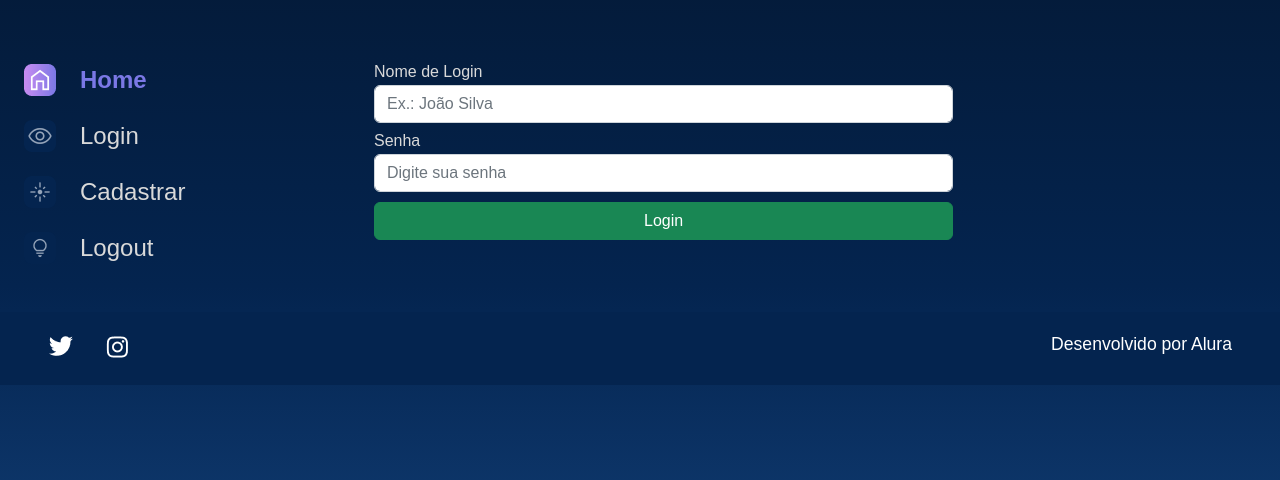
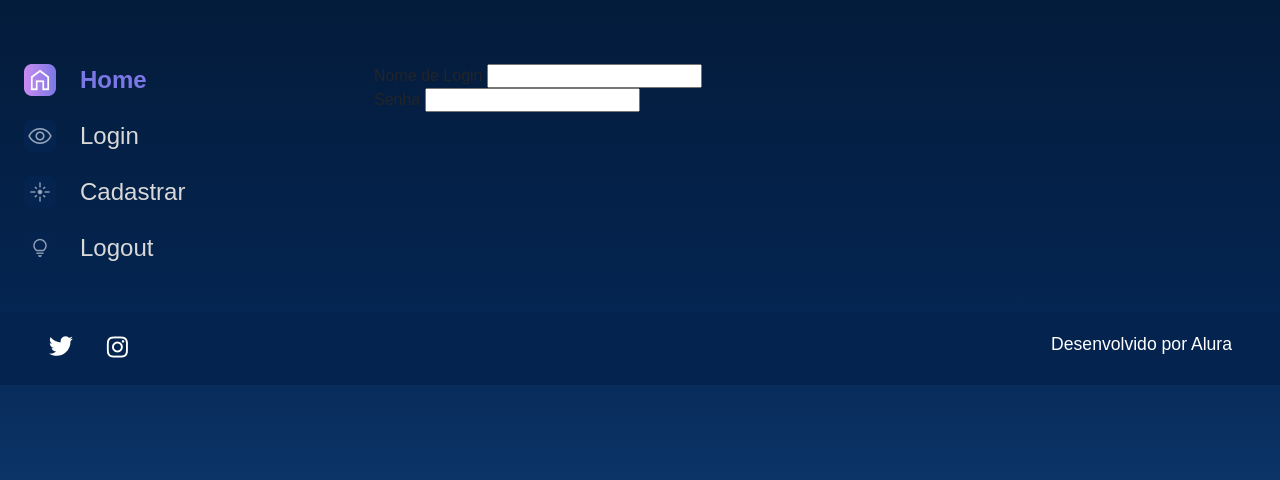
Before and after one commit to MatheusCarneir0/alura_space, a Django app: page /login in a window 1280 px wide. Shown: the part 114-594 px from the top of the page. Run offline with Django 4.2, Linux system fonts and the light colour scheme.

Commit message:
no message

```diff
--- a/templates/usuarios/login.html
+++ b/templates/usuarios/login.html
@@ -41,19 +41,15 @@
                 </nav>
             </section>
             <section class="galeria" style="margin-left: 5em">
-                <form action="" method="">
+                <form action="" method=""> <!-- Defina a URL e o método -->
+                    {% csrf_token %}
                     <div class="row">
-                        <div class="col-12 col-lg-12" style="margin-bottom: 10px;">
-                            <label for="nome_login" style="color:#D9D9D9; margin-bottom: 5px;"><b>Nome de Login</b></label>
-                            <input type="text" class="form-control" name="nome_login" placeholder="Ex.: João Silva" required>
+                        {% for field in form.visible_fields %}
+                        <div>
+                            <label for="{{ field.id_for_label }}">{{ field.label }}</label>
+                            {{ field }}
                         </div>
-                        <div class="col-12 col-lg-12" style="margin-bottom: 10px;">
-                            <label for="password" style="color:#D9D9D9; margin-bottom: 5px;"><b>Senha</b></label>
-                            <input type="password" class="form-control" name="password" placeholder="Digite sua senha" required>
-                        </div>
-                        <div class="col-12 text-center">
-                            <button class="btn btn-success col-12" style="padding: top 5px;" type="submit">Login</button>
-                        </div>
+                        {% endfor %}
                     </div>
                 </form>
             </section>
--- a/usuarios/views.py
+++ b/usuarios/views.py
@@ -1,7 +1,10 @@
 from django.shortcuts import render
 
+from usuarios.forms import LoginForms
+
 def login(request):
-    return render(request, "usuarios/login.html")
+    form = LoginForms()
+    return render(request, "usuarios/login.html", {"form": form})
 
 def cadastro(request):
     return render(request, "usuarios/cadastro.html")
```
Also changed, not shown: usuarios/forms.py (renamed from templates/usuarios/forms.py).
